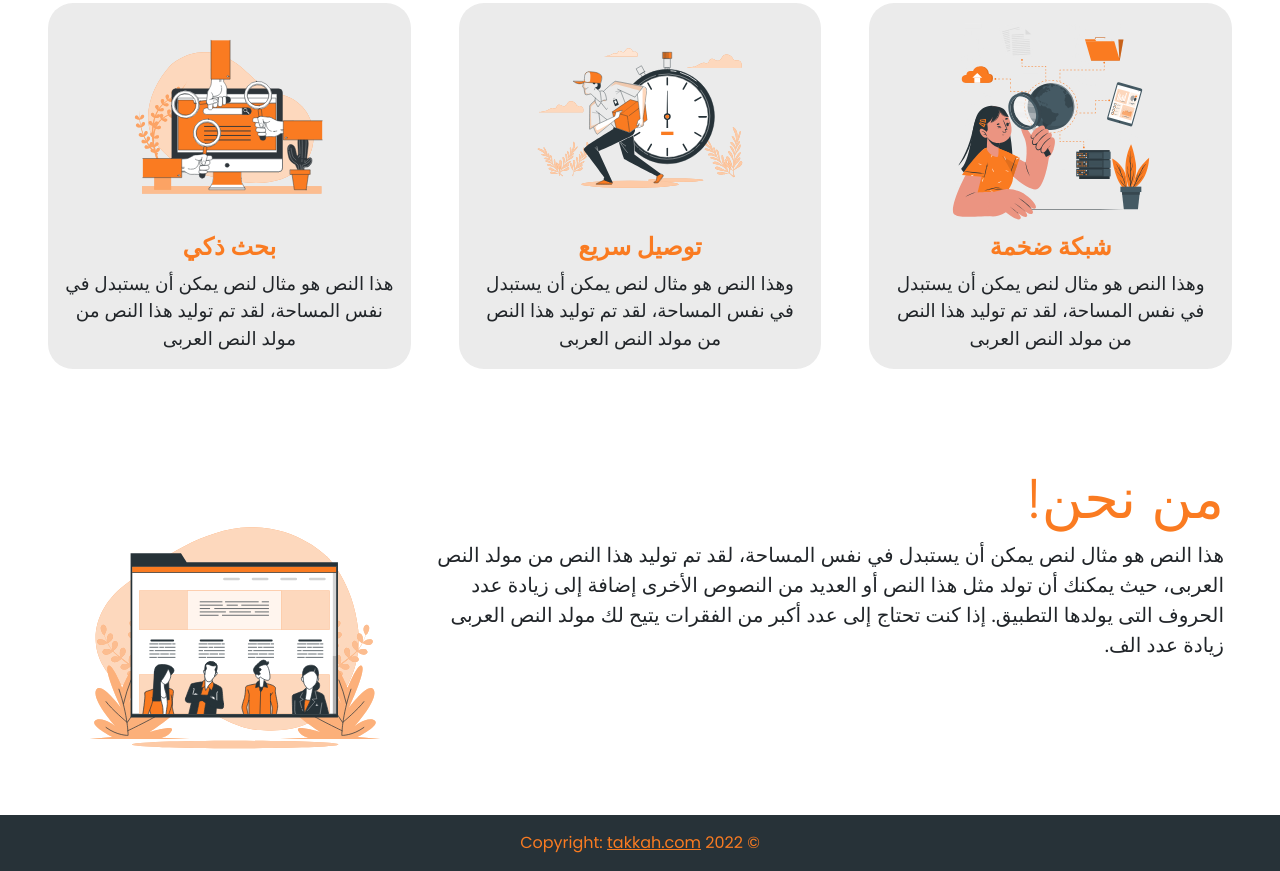
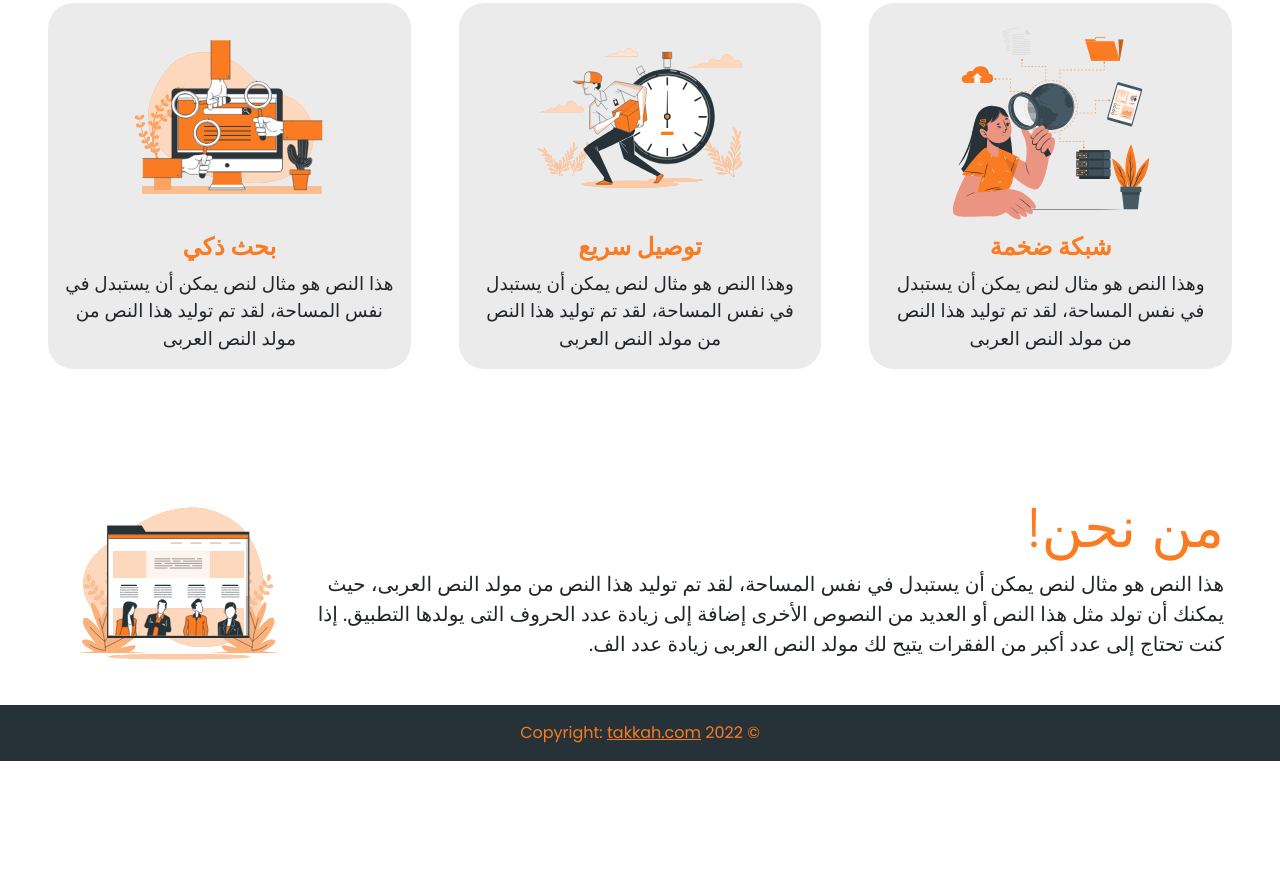
Before and after one commit to ferassmohana/Takkah-Landing-Page, a plain HTML site: page index.html in a window 1280 px wide. Shown: the part 606-1477 px from the top of the page. After the commit the page ends 1367 px from the top, so only its background shows below. Drawn offline with nearby package versions, Linux system fonts and the light colour scheme.

Commit message:
Add files via upload

```diff
--- a/css/style.css
+++ b/css/style.css
@@ -25,6 +25,31 @@
     font-size: 1.15rem !important;
 }
 
-.about img {
-    width: 30%;
+@media (min-width: 319px){
+    .about{
+        display: flex;
+        flex-direction: column;
+        align-items: center;
+    }
+    .responsive-text{
+        text-align: center;
+    }
+    .about img {
+        width: 12rem;
+        height: 12rem;
+    }
 }
+@media (min-width: 576px){
+    .about{
+        display: flex;
+        flex-direction: row;
+        justify-content: space-between;
+    }
+    .responsive-text{
+        text-align: start;
+    }
+    .about img {
+        width: 15rem;
+        height: 15rem;
+    }
+}
```
